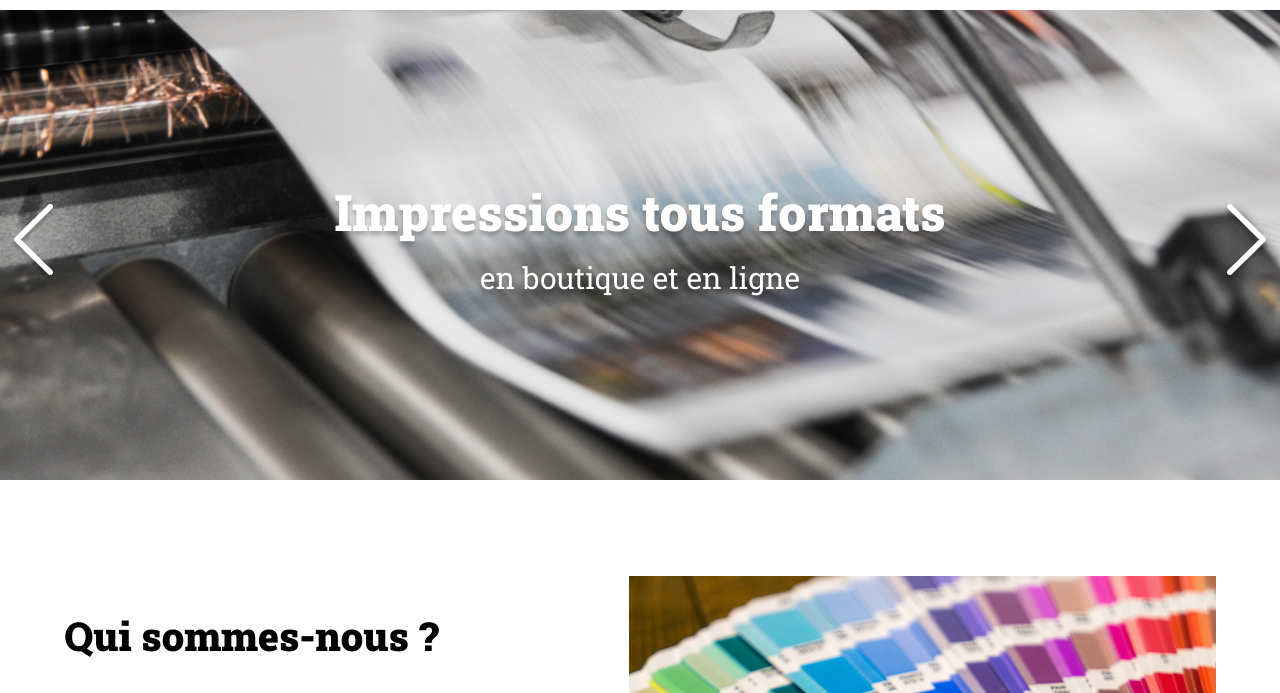
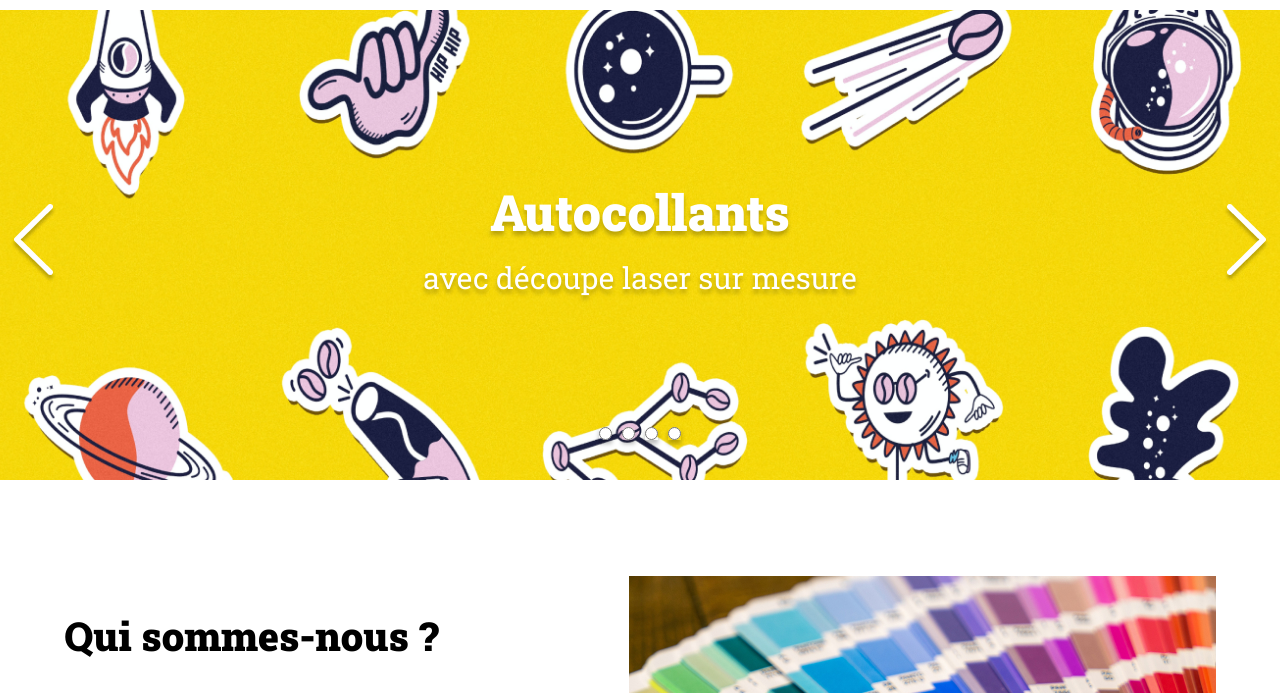
Before and after one commit to SeriousLin/print-it-js, a plain HTML site: page index.html in a window 1280 px wide. Both pictures are taken after a click on the element 33 px from the left and 336 px from the top of the page. Shown: the part 91-784 px from the top of the page. Drawn offline with Linux system fonts and the light colour scheme.

Commit message:
creation carousel

```diff
--- a/assets/script.js
+++ b/assets/script.js
@@ -1,22 +1,40 @@
 const slides = [
 	{
-		"image":"slide1.jpg",
-		"tagLine":"Impressions tous formats <span>en boutique et en ligne</span>"
+		"image": "slide1.jpg",
+		"tagLine": "Impressions tous formats <span>en boutique et en ligne</span>"
 	},
 	{
-		"image":"slide2.jpg",
-		"tagLine":"Tirages haute définition grand format <span>pour vos bureaux et events</span>"
+		"image": "slide2.jpg",
+		"tagLine": "Tirages haute définition grand format <span>pour vos bureaux et events</span>"
 	},
 	{
-		"image":"slide3.jpg",
-		"tagLine":"Grand choix de couleurs <span>de CMJN aux pantones</span>"
+		"image": "slide3.jpg",
+		"tagLine": "Grand choix de couleurs <span>de CMJN aux pantones</span>"
 	},
 	{
-		"image":"slide4.png",
-		"tagLine":"Autocollants <span>avec découpe laser sur mesure</span>"
+		"image": "slide4.png",
+		"tagLine": "Autocollants <span>avec découpe laser sur mesure</span>"
 	}
 ]
 
-function changeSlide() {
-	alert("tu as cliqué sur suivant")
+let numero = 0;
+const bannerImg = document.querySelector(".banner-img");
+const bannerTag = document.querySelector("#banner p");
+const bannerDot = document.querySelector(".dots input")
+
+function changeSlide(sens) {
+	numero += sens;
+	numero %= slides.length;
+	if (numero < 0) {
+		numero += slides.length;
+	}
+
+
+
+	bannerImg.src = "assets/images/slideshow/" + slides[numero].image;
+	bannerTag.innerHTML = slides[numero].tagLine;
+	bannerDot.classList.remove("dot_selected");
+
+
+
 }
--- a/index.html
+++ b/index.html
@@ -24,9 +24,13 @@
 		<div id="banner">
 			<img class="banner-img" src="./assets/images/slideshow/slide1.jpg" alt="Banner Print-it">
 			<p>Impressions tous formats <span>en boutique et en ligne</span></p>
-			<div class="arrow arrow_left"><img src="assets/images/arrow_left.png" alt=""></div>
-			<div class="arrow arrow_right" onclick="changeSlide()"><img src="assets/images/arrow_right.png" alt=""></div>
+			<div class="arrow arrow_left" onclick="changeSlide(-1)"><img src="assets/images/arrow_left.png" alt="précédent"></div>
+			<div class="arrow arrow_right" onclick="changeSlide(1)"><img src="assets/images/arrow_right.png" alt="suivant"></div>
 			<div class="dots">
+				<input type="radio" class="dot dot_selected">
+				<input type="radio" class="dot">
+				<input type="radio" class="dot">
+				<input type="radio" class="dot">
 			</div>
 		</div>
 		<section id="about-us" class="container">
```
